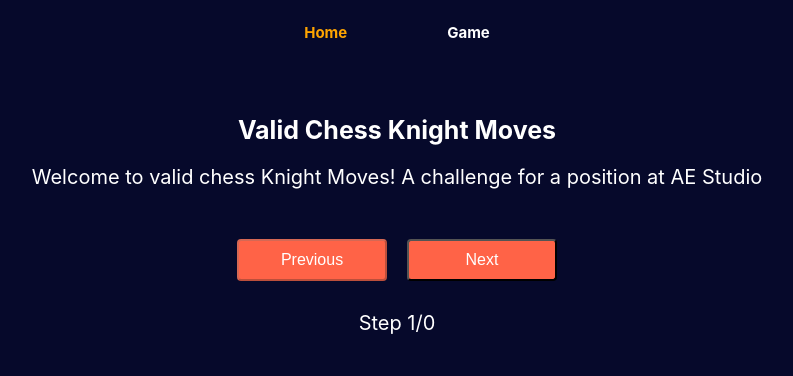
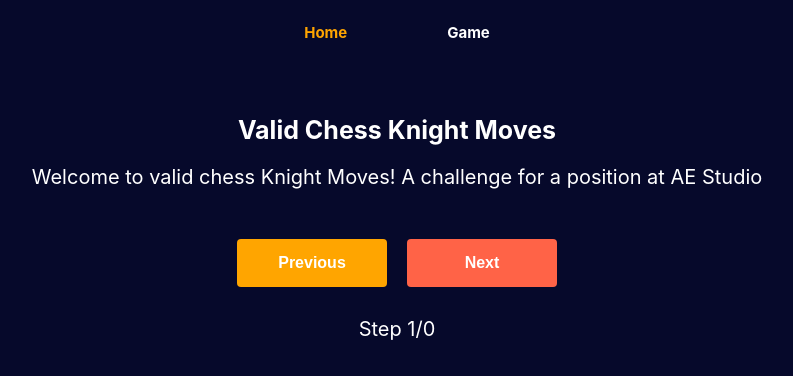
Before and after one commit to lcnogueira/valid-chess-knight-moves, a Next.js app: page / in a window 1280 px wide. Shown: the top 376 px of the page, without its empty margins (243-1036 px from the left). Built offline with nearby package versions, Linux system fonts and the light colour scheme.

Commit message:
Turn button into a component

```diff
--- /dev/null
+++ b/src/components/Button/index.tsx
@@ -0,0 +1,22 @@
+import { ReactNode } from 'react'
+import * as S from './styles'
+
+interface Props {
+  children: ReactNode
+  onClick: () => void
+  disabled?: boolean
+  primary?: boolean
+}
+
+const Button = ({
+  children,
+  onClick,
+  disabled = false,
+  primary = false
+}: Props) => (
+  <S.StyledButton onClick={onClick} disabled={disabled} primary={primary}>
+    {children}
+  </S.StyledButton>
+)
+
+export default Button
--- /dev/null
+++ b/src/components/Button/styles.ts
@@ -0,0 +1,24 @@
+import styled, { css } from 'styled-components'
+
+interface ButtonData {
+  primary: boolean
+}
+
+export const StyledButton = styled.button<ButtonData>`
+  ${({ theme: { colors, border }, primary }) => css`
+    margin: 1rem;
+    min-width: 15rem;
+    padding: 1.5rem 2.5rem;
+    border-radius: ${border.radius};
+    font-size: 1.6rem;
+    font-weight: bold;
+    border: yellow;
+    background-color: ${primary ? colors.primary : colors.secondary};
+    color: ${colors.white};
+
+    :hover {
+      background-color: ${colors.white};
+      color: ${primary ? colors.primary : colors.secondary};
+    }
+  `}
+`
--- a/src/components/StepsWizard/index.tsx
+++ b/src/components/StepsWizard/index.tsx
@@ -1,4 +1,5 @@
 import { useState } from 'react'
+import Button from 'components/Button'
 
 import * as S from './styles'
 
@@ -17,15 +18,12 @@ const StepsWizard: React.FC<Props> = ({ steps, showSteps = true }) => {
   return (
     <S.Container>
       <S.ButtonsContainer>
-        <S.NavigationButton onClick={onPrev} disabled={currentStep === 0}>
+        <Button onClick={onPrev} disabled={currentStep === 0} primary>
           Previous
-        </S.NavigationButton>
-        <S.NavigationButton
-          onClick={onNext}
-          disabled={currentStep === steps.length - 1}
-        >
+        </Button>
+        <Button onClick={onNext} disabled={currentStep === steps.length - 1}>
           Next
-        </S.NavigationButton>
+        </Button>
       </S.ButtonsContainer>
       {showSteps && (
         <S.Steps>{`Step ${currentStep + 1}/${steps.length}`}</S.Steps>
--- a/src/components/StepsWizard/styles.ts
+++ b/src/components/StepsWizard/styles.ts
@@ -20,23 +20,6 @@ export const ButtonsContainer = styled.div`
   `}
 `
 
-export const NavigationButton = styled.button`
-  ${({ theme: { colors, border } }) => css`
-    background-color: ${colors.secondary};
-    color: ${colors.white};
-    margin: 1rem;
-    min-width: 15rem;
-    padding: 1rem 2rem;
-    border-radius: ${border.radius};
-    font-size: 1.6rem;
-
-    :hover {
-      background-color: ${colors.white};
-      color: ${colors.secondary};
-    }
-  `}
-`
-
 export const Steps = styled.span`
   margin: 1rem;
   font-size: 2rem;
```
